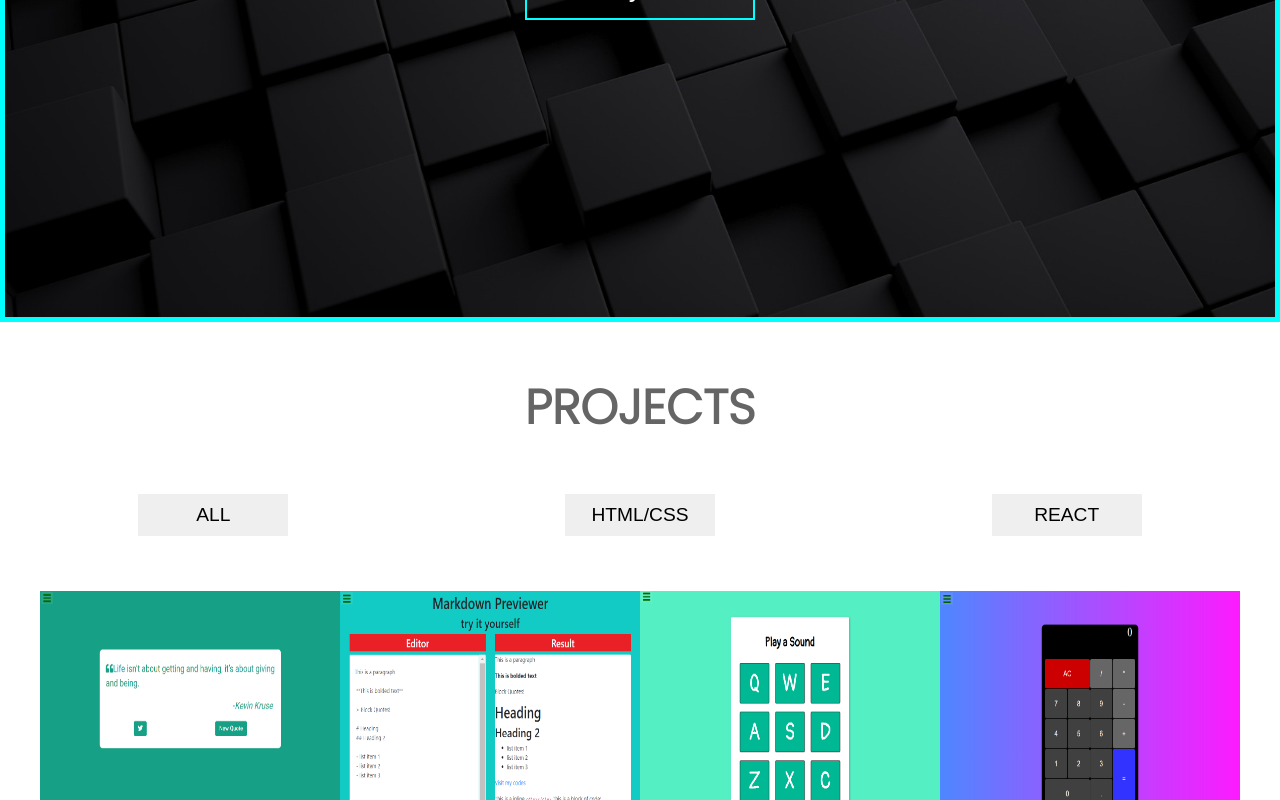
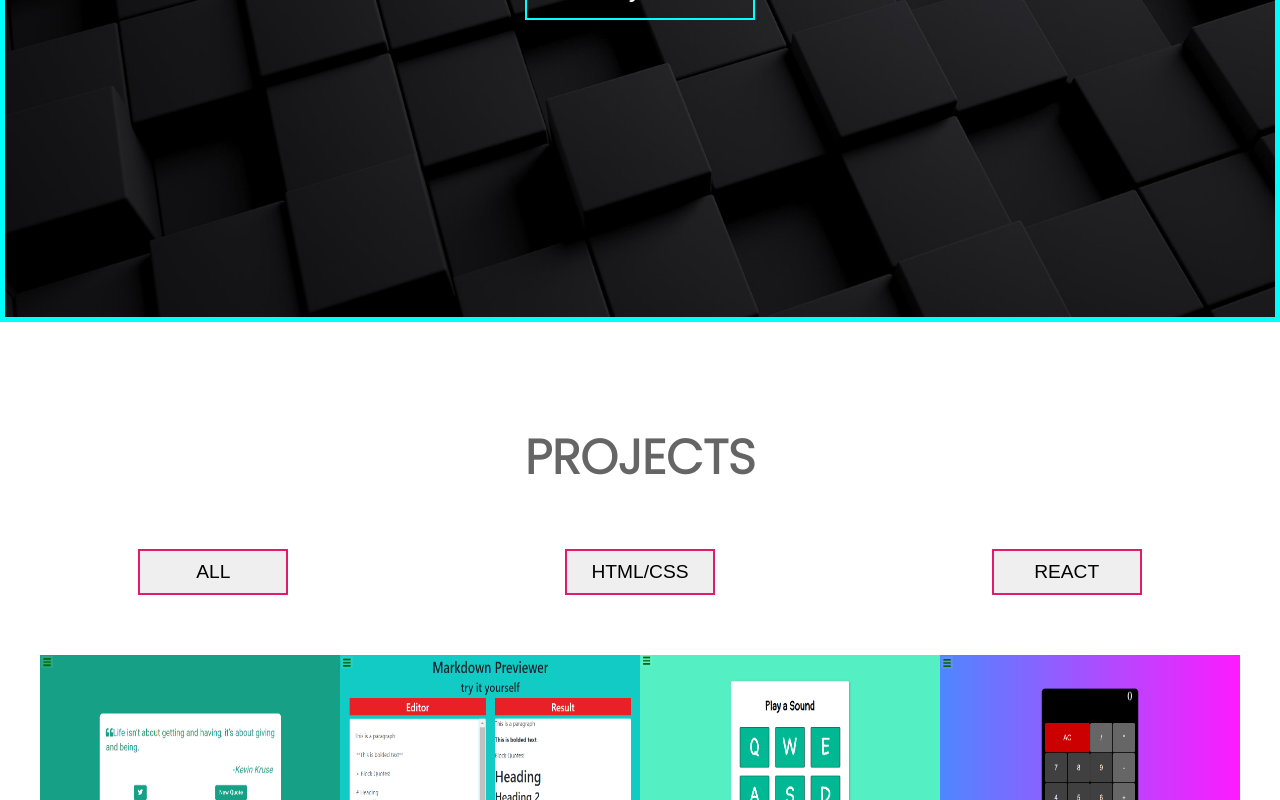
Before and after one commit to g-prabhakar/Portfolio, a React (Create React App) app: page / in a window 1280 px wide. Shown: the part 478-1278 px from the top of the page. Built offline with nearby package versions, Linux system fonts and the light colour scheme.

Commit message:
projects complete

```diff
--- a/src/Components/banner/banner.css
+++ b/src/Components/banner/banner.css
@@ -57,7 +57,7 @@
         height: 100vh;
     }
 
-    h2 {
+    .banner h2 {
         display: none;
     }
 
--- a/src/Components/projects/Projects.js
+++ b/src/Components/projects/Projects.js
@@ -76,9 +76,6 @@ class Projects extends Component {
 
             ],
             currentProjects: [],
-            allActive: false,
-            htmlActive: false,
-            reactActive: false
         }
 
         this.allProjects = this.allProjects.bind(this)
--- a/src/Components/projects/projects.css
+++ b/src/Components/projects/projects.css
@@ -1,24 +1,27 @@
+.projects h2 {
+    text-align: center;
+    margin-top: 100px;
+    font-size: 3em;
+    opacity: 0.6;
+}
+
 .project-btns {
     margin-top: 50px;
     margin-bottom: 30px;
     display: flex;
     justify-content: space-around;
-
-}
-
-.projects h2 {
-    text-align: center;
-    margin-top: 50px;
-    font-size: 3em;
-    opacity: 0.6;
+    display: flex;
+    flex-wrap: wrap;
 }
 
 .project-btn {
-
+    margin: 5px;
+    text-align: center;
     border: none;
     width: 150px;
     padding: 10px;
     font-size: 1.2em;
+    border: 2px solid #e31b6d;
 }
 
 .project-btn:hover , .project-btn:focus{
@@ -77,6 +80,14 @@
 
 .hover-effect:hover img {
     transition: 0.3s ease-in;
+    transform: scale(1.2);
     opacity: 0;
     z-index: 1;
 }
+
+
+@media screen and (max-wodth: 350px) {
+    .projects h2 {
+        font-size: 1em;
+    }
+}
```
